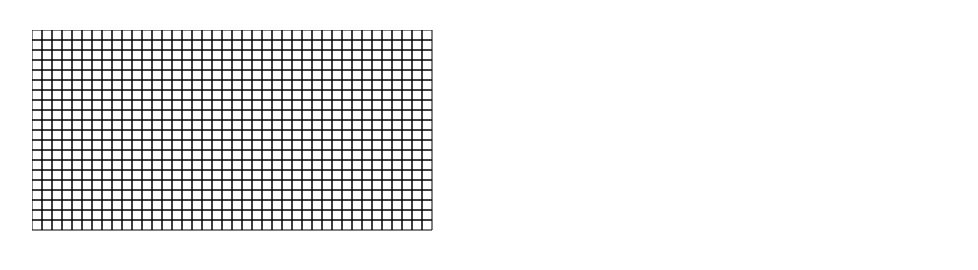
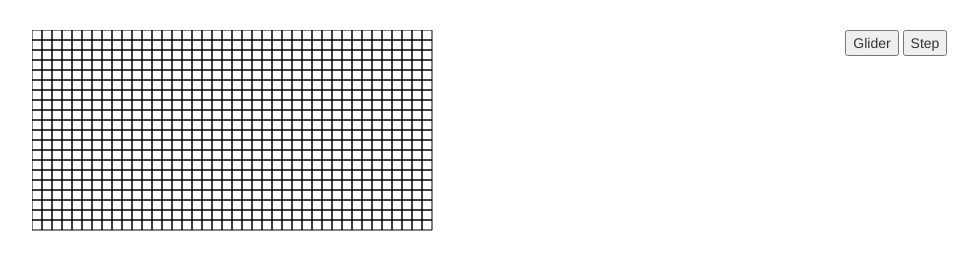
Before and after one commit to ttphan/GameOfLife, a plain HTML site: page index.html in a window 1280 px wide. Shown: the whole page, without its empty margins (13-991 px from the left). Drawn offline with nearby package versions, Linux system fonts and the light colour scheme.

Commit message:
Added glider and step buttons as a test

```diff
--- a/index.html
+++ b/index.html
@@ -17,6 +17,10 @@
 			<div class="col-md-8">
 				<canvas id="canvas" width="800px" height="600px"></canvas>
 			</div>
+			<div class="col-md-4">
+				<button onclick="glider()">Glider</button>
+				<button onclick="GAME.step()">Step</button>
+			</div>
 	</body>
 
 </html>
--- a/js/main.js
+++ b/js/main.js
@@ -13,6 +13,14 @@ function randomPop() {
   var randomY = Math.floor(Math.random() * GRID.getHeight());
 
   GRID.setCellPopulation(randomX, randomY, true);
+}
+
+function glider() {
+  GRID.setCellPopulation(2, 1, true);
+  GRID.setCellPopulation(3, 2, true);
+  GRID.setCellPopulation(1, 3, true);
+  GRID.setCellPopulation(2, 3, true);
+  GRID.setCellPopulation(3, 3, true);
 }
 
 function draw() {
```
